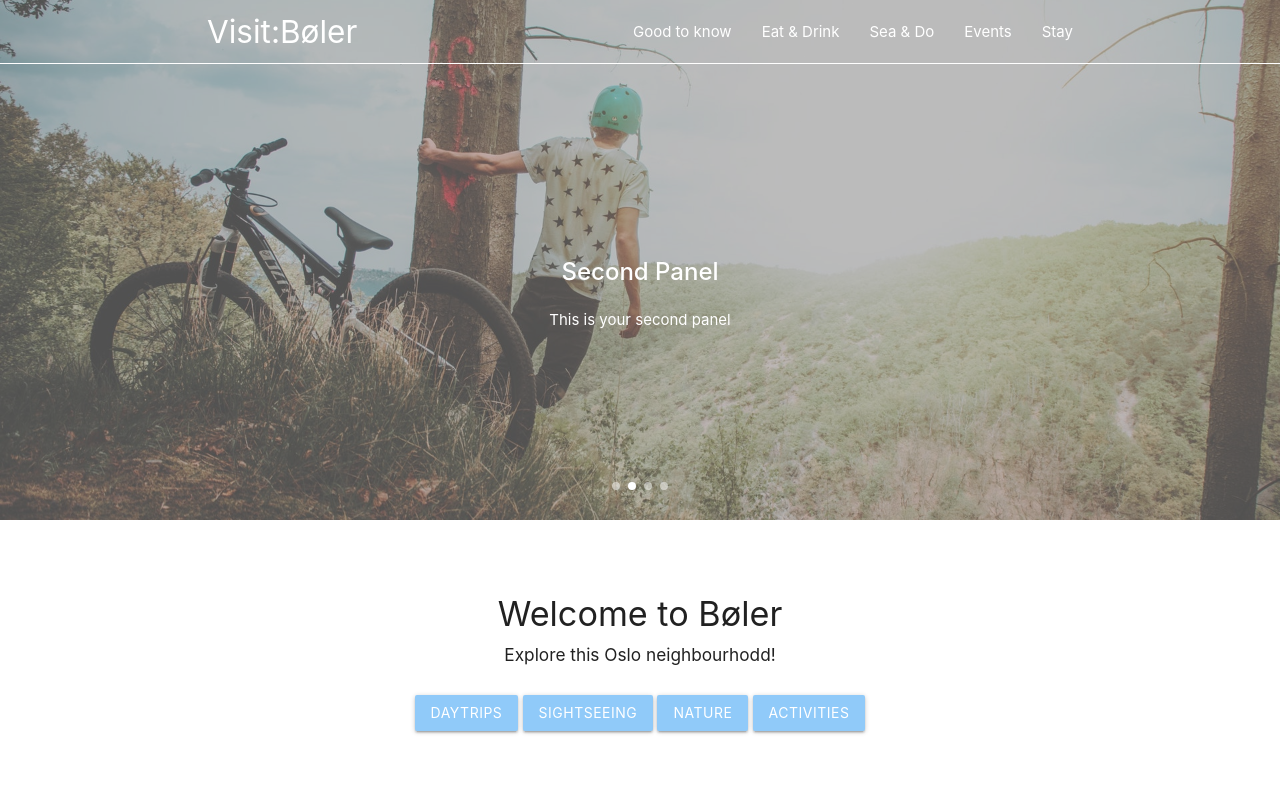
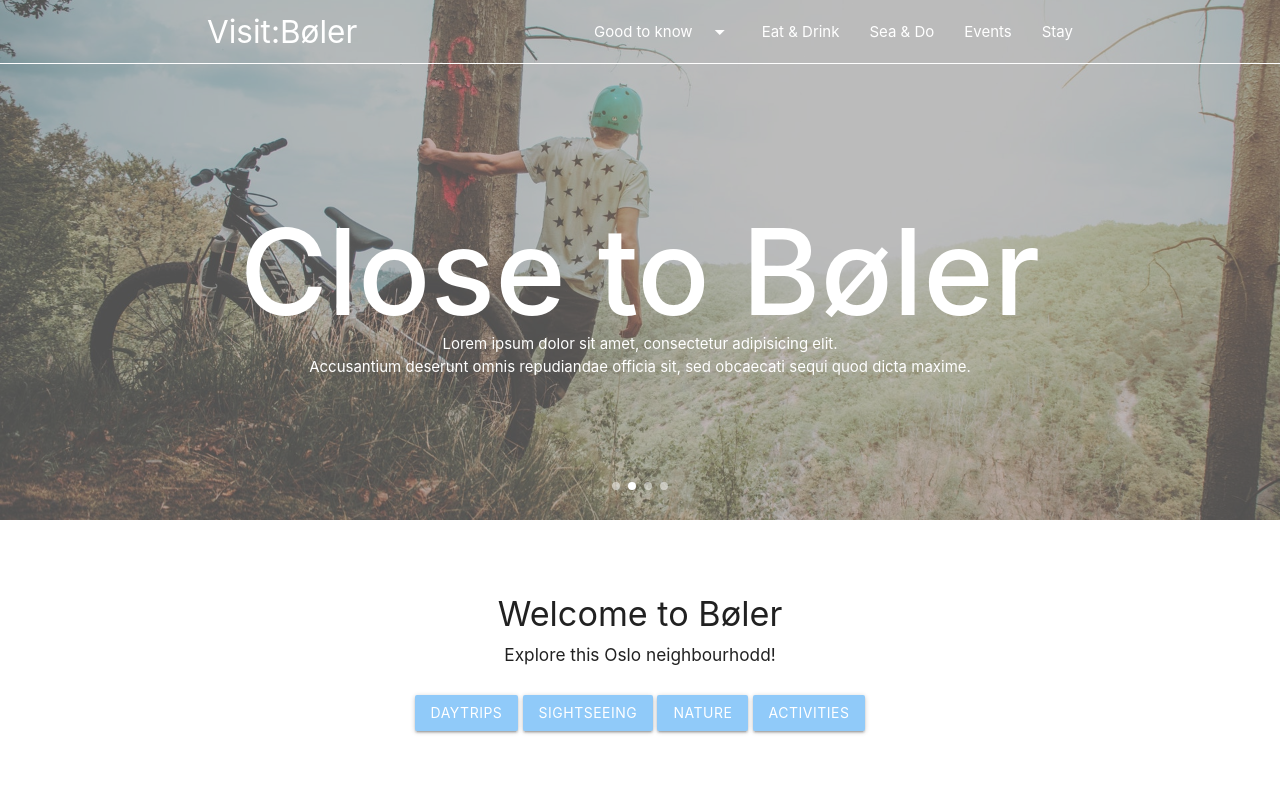
Before and after one commit to ClaudioVR/Visit-Boeler-dot-com, a plain HTML site: page index.html in a window 1280 px wide. Shown: the top 800 px of the page. Drawn offline with nearby package versions, Linux system fonts and the light colour scheme.

Commit message:
minor edits

```diff
--- a/index.html
+++ b/index.html
@@ -50,7 +50,7 @@
             <li>
               <a>
                 <div class="dropdown-t">
-                  <span>Good to know</span>
+                  <span>Good to know<i class="material-icons right">arrow_drop_down</i></span>
                   <div class="dropdown-c">
                     <div id="dropdown-top-row" class="row container">
 
@@ -168,21 +168,27 @@
     </div>
     <div class="carousel-item red white-text" href="#one!" id="panel-1">
       <div class="panel-text">
-        <h2>First Panel</h2>
-        <p class="white-text">This is your first panel</p>
+        <h2>What's on in April</h2>
+        <p class="white-text">Lorem ipsum dolor sit amet, consectetur adipisicing elit. <br> Accusantium deserunt omnis repudiandae officia sit, sed obcaecati sequi quod dicta maxime.</p>
       </div>
     </div>
     <div class="carousel-item amber white-text" href="#two!" id="panel-2">
-      <h2>Second Panel</h2>
-      <p class="white-text">This is your second panel</p>
+      <div class="panel-text">
+        <h2>Close to Bøler</h2>
+        <p class="white-text">Lorem ipsum dolor sit amet, consectetur adipisicing elit. <br> Accusantium deserunt omnis repudiandae officia sit, sed obcaecati sequi quod dicta maxime.</p>
+      </div>
     </div>
     <div class="carousel-item green white-text" href="#three!" id="panel-3">
-      <h2>Third Panel</h2>
-      <p class="white-text">This is your third panel</p>
+      <div class="panel-text">
+        <h2>5 things to do in Bøler</h2>
+        <p class="white-text">Lorem ipsum dolor sit amet, consectetur adipisicing elit. <br> Accusantium deserunt omnis repudiandae officia sit, sed obcaecati sequi quod dicta maxime.</p>
+      </div>
     </div>
     <div class="carousel-item blue white-text" href="#four!" id="panel-4">
-      <h2>Fourth Panel</h2>
-      <p class="white-text">This is your fourth panel</p>
+      <div class="panel-text">
+        <h2>Green city</h2>
+        <p class="white-text">Lorem ipsum dolor sit amet, consectetur adipisicing elit. <br> Accusantium deserunt omnis repudiandae officia sit, sed obcaecati sequi quod dicta maxime.</p>
+      </div>
     </div>
   </div>
 
--- a/styles.css
+++ b/styles.css
@@ -36,6 +36,9 @@ p {
   margin: 0;
 }
 
+/* carousel -----------------------------------------------*/
+/* -----------------------------------------------*/
+
 .carousel {
   height: 65vh !important;
 }
@@ -73,8 +76,13 @@ p {
 }
 
 .panel-text {
+  margin-top: 10rem;
   z-index: 10;
 }
+
+  .panel-text h2 {
+    font-size: 3rem !important;
+  }
 
 /* Dropdown menu  -----------------------------------*/
 /*   -----------------------------------*/
@@ -279,6 +287,14 @@ footer {
     display: block;
   }
 
+  .panel-text h2 {
+    font-size: 8rem !important;
+  }
+
+  .panel-text p {
+    margin-top: 3rem;
+  }
+
   nav ul a:hover {
     background-color: #039be5 !important;
   }
```
